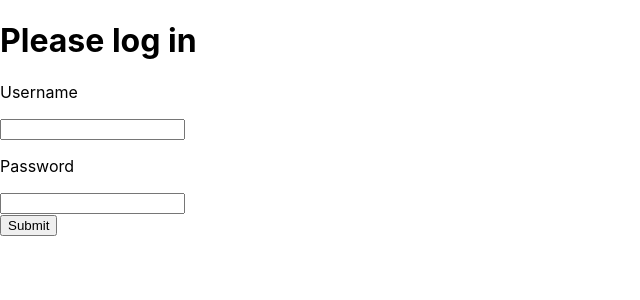
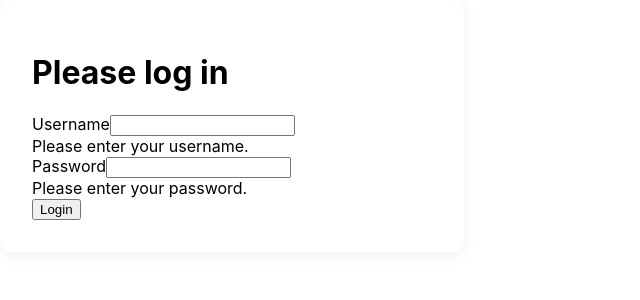
Before and after one commit to SpaceJS82/HealthTrackMe, a React (Create React App) app in the folder analytics_frontend/: page / in a window 1280 px wide. Shown: the top 300 px of the page, without its empty margins (0-640 px from the left). Built offline with nearby package versions, Linux system fonts and the light colour scheme.

Commit message:
prettier login, little app.js fix

```diff
--- a/analytics_frontend/src/App.js
+++ b/analytics_frontend/src/App.js
@@ -1,9 +1,9 @@
 import React, { useState, useEffect } from "react";
 import Login from "./components/login";
-import Dashboard from "./components/SettingsComponent"
+import Dashboard from "./components/HomeComponent"
 import "./App.css";
 
-const HomeComponent = () => <div className="content">🏠 This is the Home component.</div>;
+const SettingsComponent = () => <div className="content">⚙️ This is the Settings component.</div>;
 
 function App() {
   // Restore token from sessionStorage, but treat "null" as null
@@ -26,8 +26,8 @@ function App() {
   }
 
   const renderContent = () => {
-    if (activeTab === "home") return <HomeComponent />;
-    if (activeTab === "settings") return <Dashboard />;
+    if (activeTab === "home") return <Dashboard />;
+    if (activeTab === "settings") return <SettingsComponent />;
     return null;
   };
 
--- a/analytics_frontend/src/components/login.js
+++ b/analytics_frontend/src/components/login.js
@@ -1,20 +1,28 @@
 import React, { useState } from 'react';
 import PropTypes from 'prop-types';
 
+
 async function loginUser(credentials) {
-  return fetch('http://localhost:1004/login', {
+  const response = await fetch('http://localhost:1004/login', {
     method: 'POST',
     headers: { 'Content-Type': 'application/json' },
     body: JSON.stringify(credentials)
-  }).then(data => data.json());
+  });
+  if (!response.ok) {
+    return {};
+  }
+  return response.json();
 }
 
 export default function Login({ setToken }) {
   const [username, setUserName] = useState('');
   const [password, setPassword] = useState('');
+  const [validated, setValidated] = useState(false);
 
   const handleSubmit = async e => {
     e.preventDefault();
+    setValidated(true);
+    if (!username || !password) return;
     const data = await loginUser({ username, password });
     if (data.token) {
       setToken(data.token);
@@ -25,19 +33,46 @@ export default function Login({ setToken }) {
   };
 
   return (
-    <div className="login-wrapper">
-      <h1>Please log in</h1>
-      <form onSubmit={handleSubmit}>
-        <label>
-          <p>Username</p>
-          <input type="text" onChange={e => setUserName(e.target.value)} />
-        </label>
-        <label>
-          <p>Password</p>
-          <input type="password" onChange={e => setPassword(e.target.value)} />
-        </label>
-        <div>
-          <button type="submit">Submit</button>
+    <div className="login-wrapper d-flex justify-content-center align-items-center" style={{ minHeight: '100vh' }}>
+      <link href="https://cdn.jsdelivr.net/npm/bootstrap@5.3.6/dist/css/bootstrap.min.css" rel="stylesheet" integrity="sha384-4Q6Gf2aSP4eDXB8Miphtr37CMZZQ5oXLH2yaXMJ2w8e2ZtHTl7GptT4jmndRuHDT" crossorigin="anonymous"></link>
+
+      <form
+        className={`row g-3 needs-validation ${validated ? 'was-validated' : ''}`}
+        noValidate
+        onSubmit={handleSubmit}
+        style={{ maxWidth: 400, width: '100%', background: '#fff', padding: 32, borderRadius: 12, boxShadow: '0 2px 16px #0001' }}
+      >
+        <h1 className="mb-4 text-center">Please log in</h1>
+        <div className="col-12">
+          <label htmlFor="validationUsername" className="form-label">Username</label>
+          <input
+            type="text"
+            className="form-control"
+            id="validationUsername"
+            value={username}
+            onChange={e => setUserName(e.target.value)}
+            required
+          />
+          <div className="invalid-feedback">
+            Please enter your username.
+          </div>
+        </div>
+        <div className="col-12">
+          <label htmlFor="validationPassword" className="form-label">Password</label>
+          <input
+            type="password"
+            className="form-control"
+            id="validationPassword"
+            value={password}
+            onChange={e => setPassword(e.target.value)}
+            required
+          />
+          <div className="invalid-feedback">
+            Please enter your password.
+          </div>
+        </div>
+        <div className="col-12">
+          <button className="btn btn-primary w-100" type="submit">Login</button>
         </div>
       </form>
     </div>
```
Also changed, not shown: analytics_frontend/src/components/HomeComponent.js (renamed from analytics_frontend/src/components/SettingsComponent.js).
